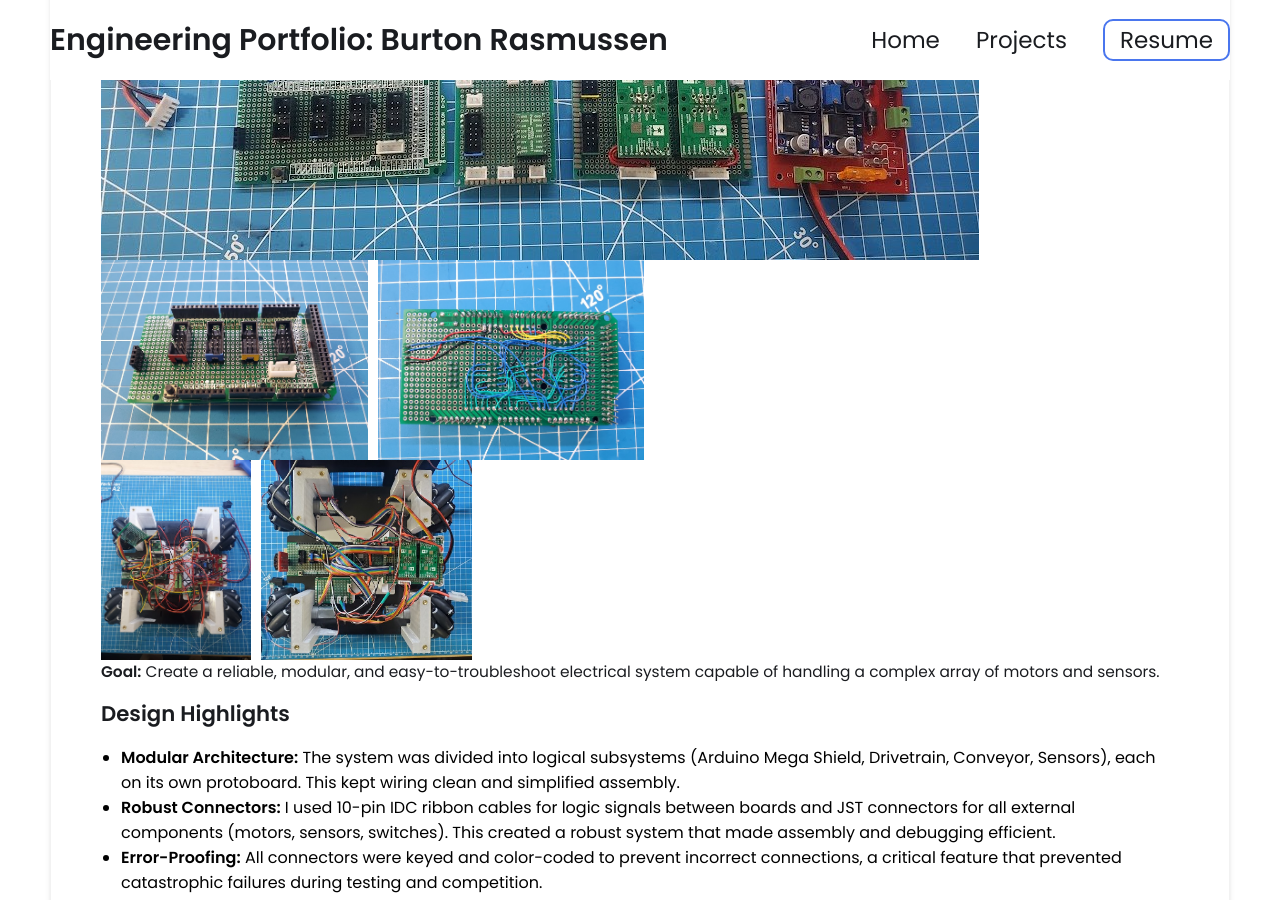
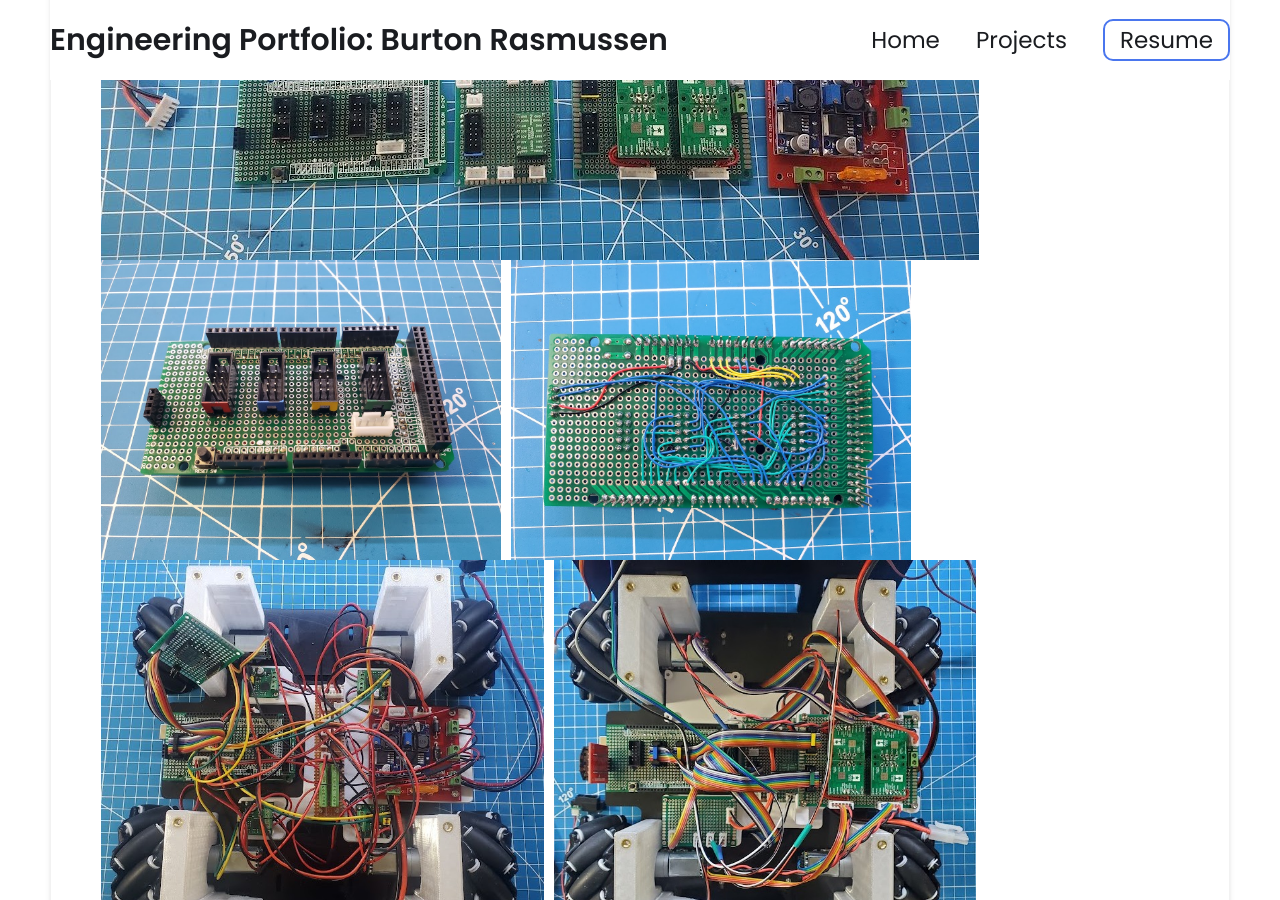
Before and after one commit to burtonrasmussen/burtonrasmussen.github.io, a Jekyll site: the page built from _projects/Mechatronics_Robot/index.md, in a window 1280 px wide and 900 px high, scrolled down 1217 px. Built offline with Jekyll 4.4.1, drawn with Linux system fonts in a browser that asks for light colours.

Commit message:
format updates

```diff
--- a/_projects/Mechatronics_Robot/index.md
+++ b/_projects/Mechatronics_Robot/index.md
@@ -24,8 +24,10 @@ My primary responsibilities included the design and implementation of the entire
 # Electrical System Design
 
 {% include image-gallery.html images="all_protoboards_unassembled.jpg" height="400" %}
-{% include image-gallery.html images="MEGA_shield_colorcoded_topside.jpg, MEGA_shield_wiring_underside.jpg" height="200" %}
-{% include image-gallery.html images="robot_wiring_first_iteration.jpg, robot_wiring_reorganized_iteration.jpg" height="200" %}
+
+{% include image-gallery.html images="MEGA_shield_colorcoded_topside.jpg, MEGA_shield_wiring_underside.jpg" height="300" %}
+
+{% include image-gallery.html images="robot_wiring_first_iteration.jpg, robot_wiring_reorganized_iteration.jpg" height="400" %}
 
 
 **Goal:** Create a reliable, modular, and easy-to-troubleshoot electrical system capable of handling a complex array of motors and sensors.
@@ -41,7 +43,7 @@ Well-organized wiring was our biggest competitive advantage. While other teams s
 ---
 
 # Drivetrain & Mechanical Systems
-{% include image-gallery.html images="robot_render.png, robot_mining_example.jpg, robot_mining_loading_example.jpg, robot_crafting_example.jpg" height="800" %}
+{% include image-gallery.html images="robot_render.png, robot_mining_example.jpg, robot_mining_loading_example.jpg, robot_crafting_example.jpg" height="300" %}
 
 **Goal:** Minimize the number of movements needed to position our robot on the playing field, and maintain accuracy, utilizing line sensors for error correction.
 
```
Also changed, not shown: _projects/Mechatronics_Robot/robot_wiring_first_iteration.jpg.
